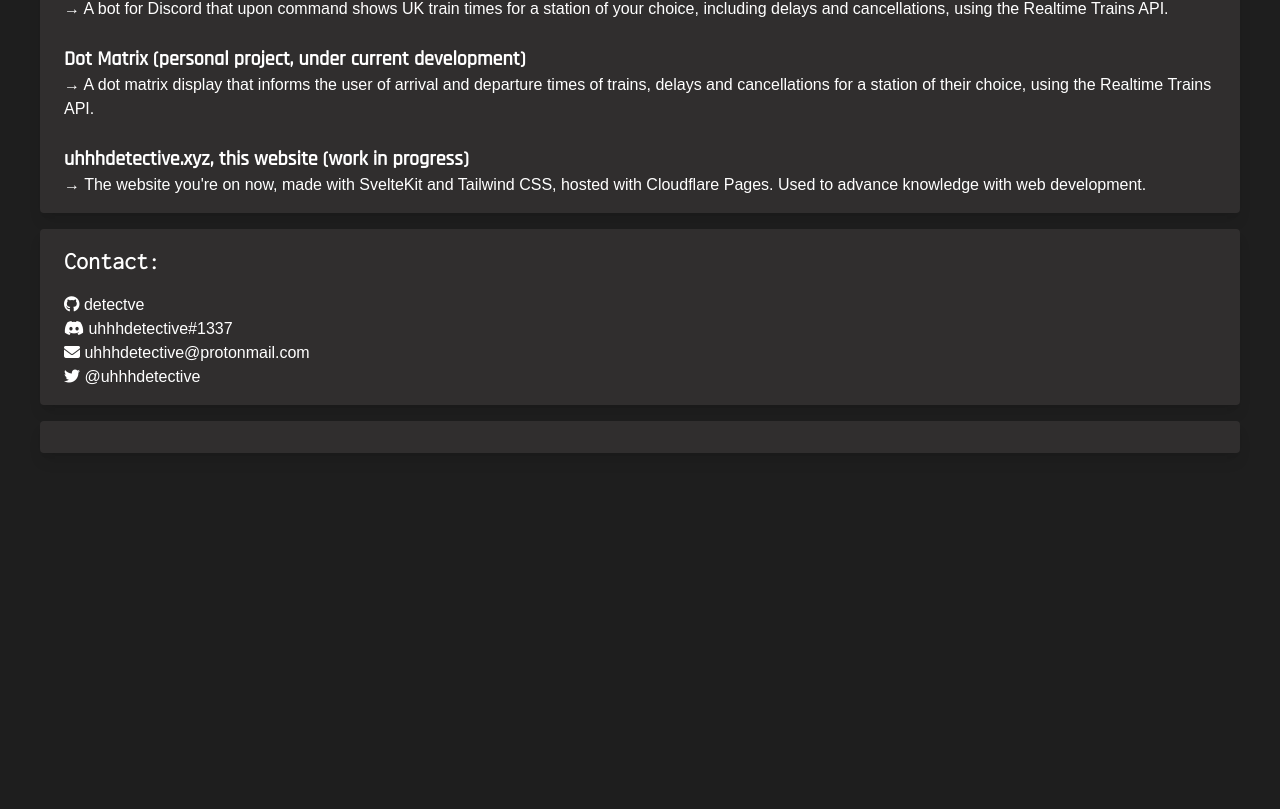
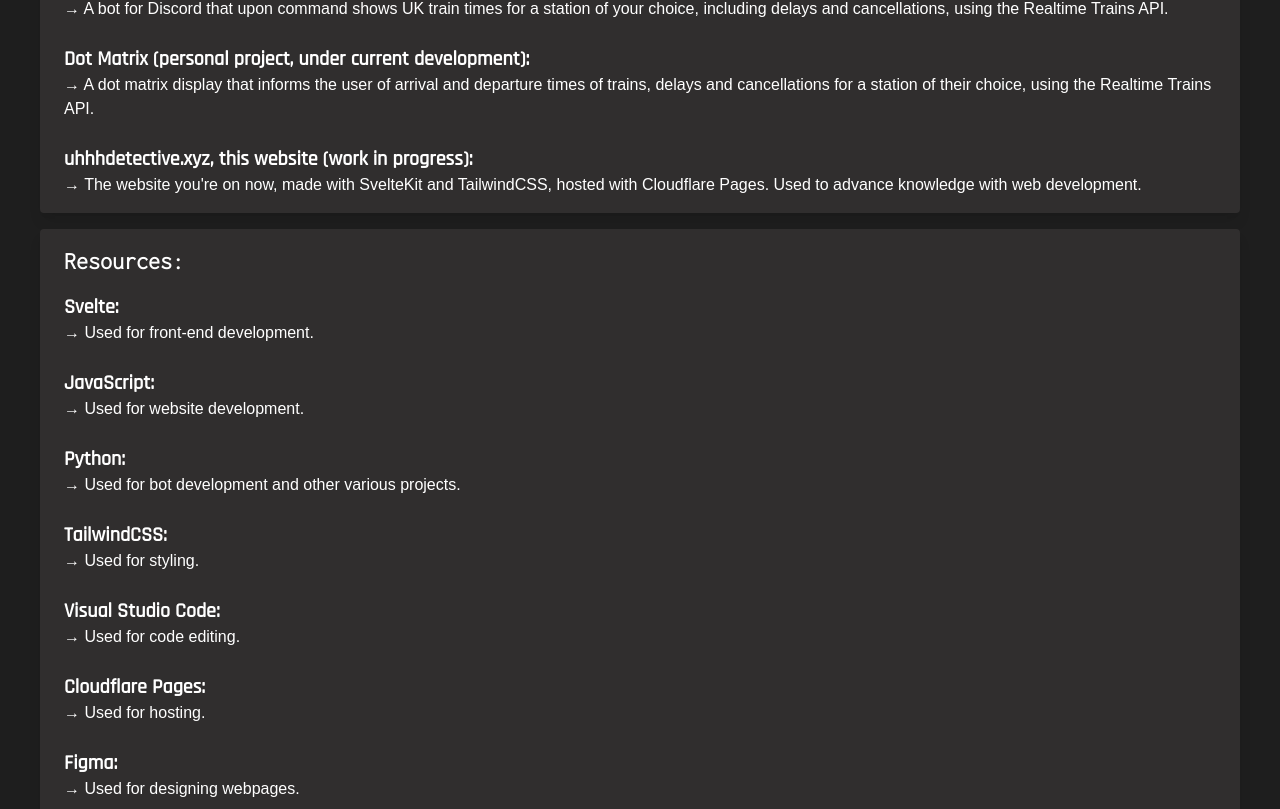
Before and after one commit to detectve/uhhhdetective.com, a SvelteKit app: page / in a window 1280 px wide. Shown: the part 271-1080 px from the top of the page. Before the commit the page ends 800 px from the top, so only its background shows below. Built offline with nearby package versions, Linux system fonts and the light colour scheme; no server answers; a web font is replaced by a local one.

Commit message:
feat: add resources and add to info & contacts

```diff
--- a/src/routes/+page.svelte
+++ b/src/routes/+page.svelte
@@ -27,7 +27,7 @@
     <div class="rounded overflow-hidden shadow-lg bg-[#302e2e]">
       <div class="px-6 py-4">
         <h1 class="text-white text-2xl font-semibold mb-4">Projects:</h1>
-        <h2 class="text-white text-xl font-semibold">Train Info for Discord</h2>
+        <h2 class="text-white text-xl font-semibold">Train Info for Discord:</h2>
         <p class="text-white">
           → A bot for Discord that upon command shows UK train times for a
           station of your choice, including delays and cancellations, using the
@@ -35,7 +35,7 @@
         </p>
         <br />
         <h2 class="text-white text-xl font-semibold">
-          Dot Matrix (personal project, under current development)
+          Dot Matrix (personal project, under current development):
         </h2>
         <p class="text-white">
           → A dot matrix display that informs the user of arrival and departure
@@ -44,13 +44,41 @@
         </p>
         <br />
         <h2 class="text-white text-xl font-semibold">
-          uhhhdetective.xyz, this website (work in progress)
+          uhhhdetective.xyz, this website (work in progress):
         </h2>
         <p class="text-white">
-          → The website you're on now, made with SvelteKit and Tailwind CSS,
+          → The website you're on now, made with SvelteKit and TailwindCSS,
           hosted with Cloudflare Pages. Used to advance knowledge with web
           development.
         </p>
+      </div>
+    </div>
+  </div>
+
+  <div class="box-content h-50 w-50 py-2 px-10">
+    <div class="rounded overfolw-hidden shadow-lg bg-[#302e2e]">
+      <div class="px-6 py-4">
+        <h1 class="text-white text-2xl font-semibold mb-4">Resources:</h1>
+        <h2 class="text-white text-xl font-semibold">Svelte:</h2>
+        <p class="text-white"> → Used for front-end development.</p>
+        <br />
+        <h2 class="text-white text-xl font-semibold">JavaScript:</h2>
+        <p class="text-white"> → Used for website development.</p>
+        <br />
+        <h2 class="text-white text-xl font-semibold">Python:</h2>
+        <p class="text-white"> → Used for bot development and other various projects.</p>
+        <br />
+        <h2 class="text-white text-xl font-semibold">TailwindCSS:</h2>
+        <p class="text-white"> → Used for styling.</p>
+        <br />
+        <h2 class="text-white text-xl font-semibold">Visual Studio Code:</h2>
+        <p class="text-white"> → Used for code editing.</p>
+        <br />
+        <h2 class="text-white text-xl font-semibold">Cloudflare Pages:</h2>
+        <p class="text-white"> → Used for hosting.</p>
+        <br />
+        <h2 class="text-white text-xl font-semibold">Figma:</h2>
+        <p class="text-white"> → Used for designing webpages.</p>
       </div>
     </div>
   </div>
@@ -60,10 +88,11 @@
       <div class="px-6 py-4">
         <h1 class="text-white text-2xl font-semibold mb-4">Contact:</h1>
         <p class="text-white">
+          <p class="text-white">If you wish to contact me for enquiries, please use the following methods:
+          <br/>
           <a href="https://github.com/detectve">
-            <i class="fab fa-github" /> detectve</a
-          >
-        </p>
+            <i class="fab fa-github" /> detectve</a>
+          </p>
         <p class="text-white">
           <a href="https://discord.com/users/718798976211484724">
             <i class="fab fa-discord " /> uhhhdetective#1337
```
